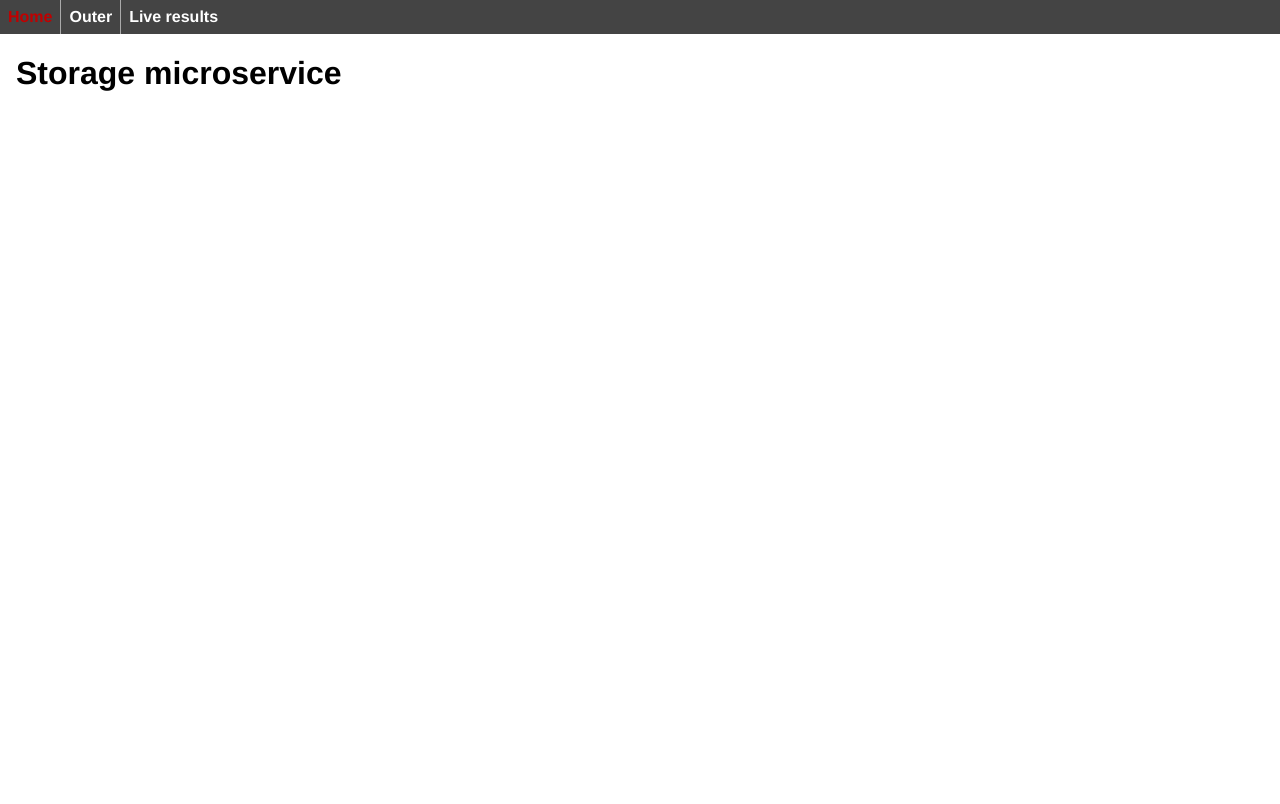
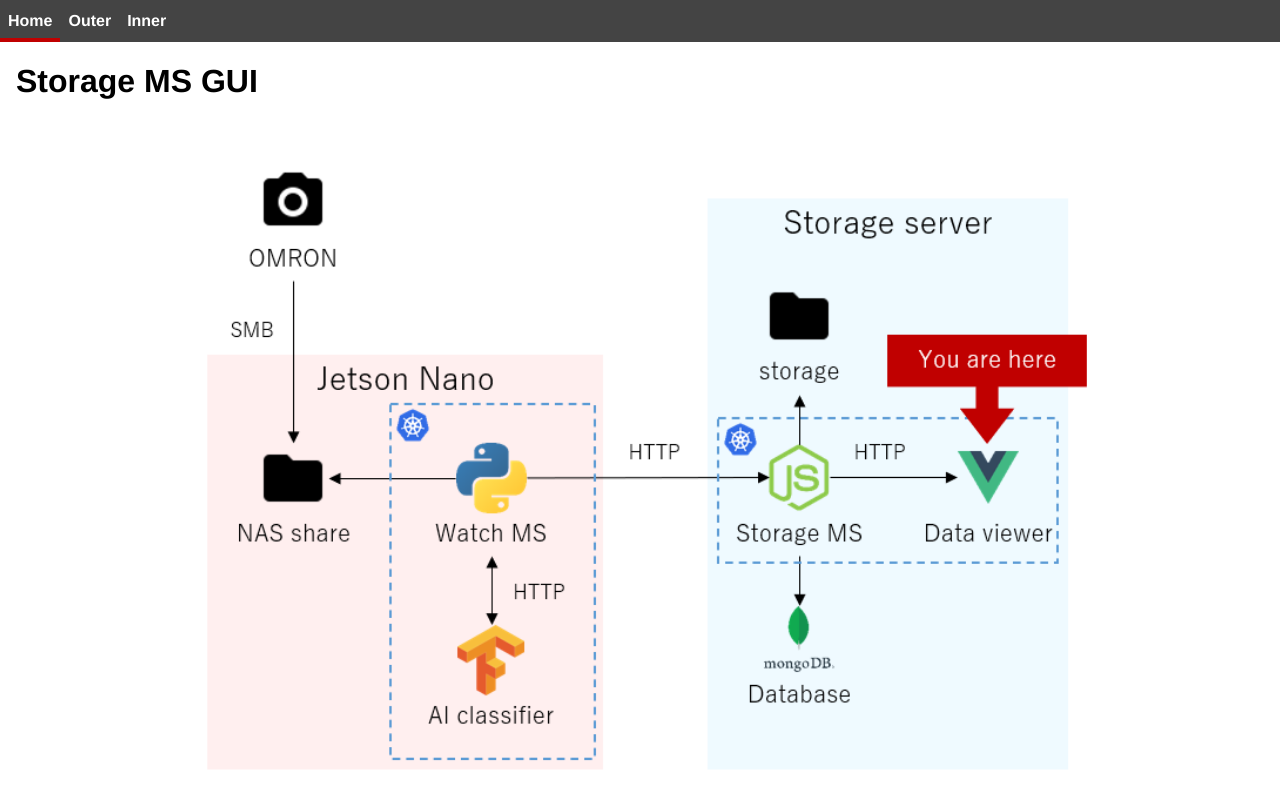
Before and after one commit to jtekt/image-storage-microservice-gui, a Vue app: page / in a window 1280 px wide. Built offline with nearby package versions, Linux system fonts and the light colour scheme; no server answers; what vue-socket.io-extended would draw is missing.

Commit message:
visual improvements

```diff
--- a/deployment.yml
+++ b/deployment.yml
@@ -1,8 +1,3 @@
-apiVersion: v1
-kind: Namespace
-metadata:
-  name: ${KUBERNETES_NAMESPACE}
----
 apiVersion: apps/v1
 kind: Deployment
 metadata:
--- a/src/App.vue
+++ b/src/App.vue
@@ -4,7 +4,8 @@
     <nav>
       <router-link to="/">Home</router-link>
       <router-link :to="{ name: 'List', query: {collection: 'outer'} }">Outer</router-link>
-      <router-link :to="{ name: 'LiveResults'}">Live results</router-link>
+      <router-link :to="{ name: 'List', query: {collection: 'inner'} }">Inner</router-link>
+      <!--<router-link :to="{ name: 'LiveResults'}">Live results</router-link>-->
     </nav>
     <main>
       <router-view/>
@@ -27,6 +28,7 @@ body {
 nav {
   display: flex;
   background-color: #444444;
+
 }
 
 nav a {
@@ -34,15 +36,15 @@ nav a {
   text-decoration: none;
   padding: 0.5em;
   color: white;
+  border-top: 0.25em solid transparent;
+  border-bottom: 0.25em solid transparent;
 }
 
-nav a:not(:last-child) {
-  border-right: 1px solid #aaaaaa;
+nav a:hover {
+  border-bottom-color: #dddddd;
 }
-
-
 nav a.router-link-exact-active {
-  color: #c00000;
+  border-bottom-color: #c00000;
 }
 
 main {
--- a/src/views/Entry.vue
+++ b/src/views/Entry.vue
@@ -13,6 +13,11 @@
           <td>{{entry._id}}</td>
         </tr>
         <tr>
+          <td>Date</td>
+          <td>{{entry.time}}</td>
+        </tr>
+        <template v-if="entry.AI">
+          <tr>
             <td>AI prediction</td>
             <td>{{entry.AI.prediction}}</td>
           </tr>
@@ -24,6 +29,8 @@
             <td>AI model version</td>
             <td>{{entry.AI.version}}</td>
           </tr>
+        </template>
+
       </table>
     </template>
 
@@ -58,7 +65,6 @@ export default {
         }
       })
       .then(response => {
-        console.log(response.data)
         this.entry = response.data
 
       })
--- a/src/views/Home.vue
+++ b/src/views/Home.vue
@@ -1,7 +1,11 @@
 <template>
   <div class="home">
-    <h1>Storage microservice</h1>
-    <p></p>
+    <h1>Storage MS GUI</h1>
+    <div class="image_wrapper">
+      <img src="@/assets/system_map.png" alt="">
+    </div>
+
+
   </div>
 </template>
 
@@ -16,3 +20,13 @@ export default {
   }
 }
 </script>
+
+<style scoped>
+.image_wrapper {
+  text-align: center;
+}
+
+img {
+  width: 75%;
+}
+</style>
--- a/src/views/List.vue
+++ b/src/views/List.vue
@@ -1,14 +1,20 @@
 <template>
   <div class="home">
     <h1>{{$route.query.collection}}</h1>
-    <table>
+
+    <table v-if="collection.length > 0">
 
       <tr>
         <th>Image</th>
+        <th>Time</th>
         <th>Name</th>
+
+        <template v-if="collection.find(doc => {return !!doc.AI})">
           <th>prediction</th>
           <th>version</th>
           <th>Inference time [s]</th>
+        </template>
+
       </tr>
 
       <tr
@@ -19,12 +25,14 @@
 
 
         <td><img :src="`${api_url}/${doc.image}`"></td>
+        <td>{{doc.time}}</td>
         <td>{{doc.image_id}}</td>
 
-
+        <template v-if="doc.AI">
           <td>{{Math.round(doc.AI.prediction*1000)/1000}}</td>
           <td>{{doc.AI.version}}</td>
           <td>{{Math.round(doc.AI.inference_time*1000)/1000}}</td>
+        </template>
 
 
       </tr>
@@ -48,12 +56,17 @@ export default {
     }
   },
   mounted(){
-    this.get_list()
+    this.get_list(this.$route.query.collection)
   },
+  beforeRouteUpdate (to, from, next) {
+    this.get_list(to.query.collection)
+    next()
+  },
+
   methods: {
-    get_list(){
+    get_list(collection){
       this.axios.get(`${process.env.VUE_APP_TOKUSHIMA_STORAGE_API_URL}/all`, {
-        params: {collection: this.$route.query.collection}
+        params: {collection: collection}
       })
       .then(response => {
         this.collection = []
@@ -78,7 +91,9 @@ export default {
 </script>
 
 <style scoped>
-
+h1 {
+  text-transform: capitalize;
+}
 table {
   border-collapse: collapse;
   width: 100%;
```
Also changed, not shown: src/assets/system_map.png (added). Lines whose indentation alone changed are shown as unchanged.
